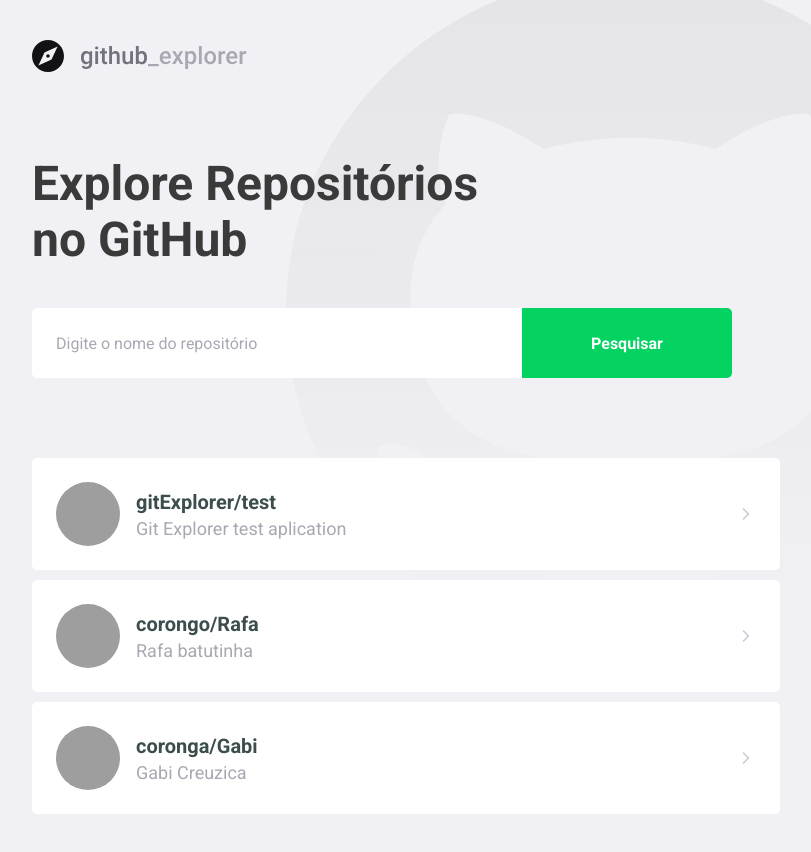
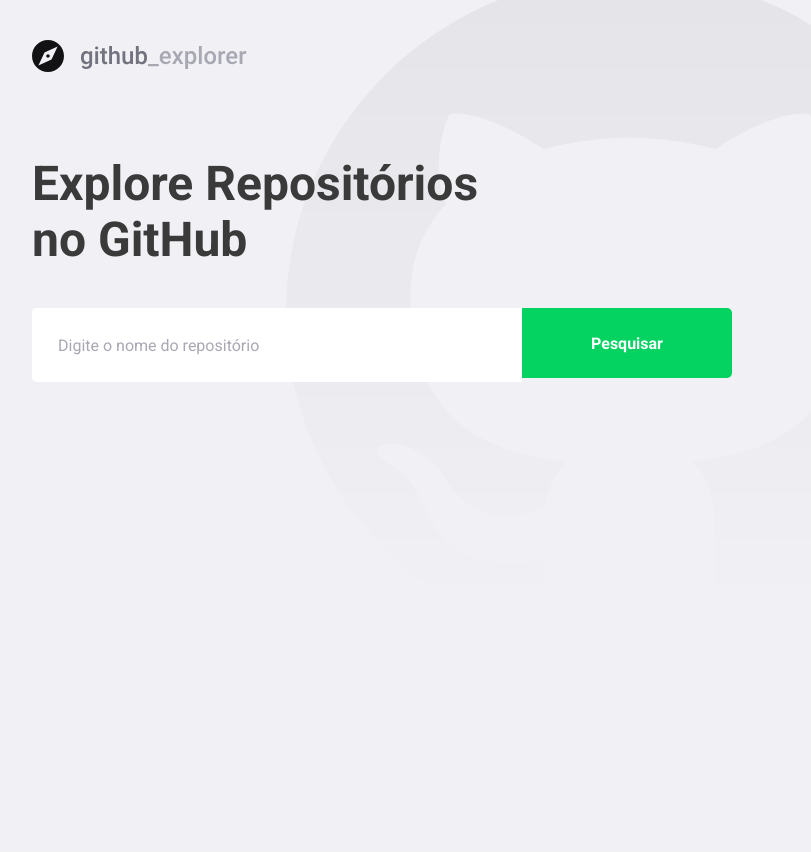
Before and after one commit to lscborges-old/Github-Explorer, a React (Create React App) app: page / in a window 1280 px wide. Shown: the whole page, without its empty margins (128-939 px from the left). After the commit the page ends 800 px from the top, so only its background shows below. Built offline with nearby package versions, Linux system fonts and the light colour scheme; grey boxes are pictures that could not be loaded.

Commit message:
Added Github api service + error handling

```diff
--- a/package.json
+++ b/package.json
@@ -10,6 +10,7 @@
     "@types/node": "^12.0.0",
     "@types/react": "^16.9.0",
     "@types/react-dom": "^16.9.0",
+    "axios": "^0.19.2",
     "polished": "^3.6.2",
     "react": "^16.13.1",
     "react-dom": "^16.13.1",
--- a/src/pages/Dashboard/index.tsx
+++ b/src/pages/Dashboard/index.tsx
@@ -1,59 +1,76 @@
-import React from 'react';
-
+import React, { useState, FormEvent } from 'react';
 import { FiChevronRight } from 'react-icons/fi';
+import api from '../../services/api';
 
 import logoImg from '../../assets/logo.svg';
 
-import { Title, Form, Repositories } from './styles';
+import { Title, Form, Repositories, Error } from './styles';
+
+interface Repository {
+  full_name: string;
+  description: string;
+  owner: {
+    login: string;
+    avatar_url: string;
+  };
+}
 
 const Dashboard: React.FC = () => {
+  const [newRepo, setNewRepo] = useState('');
+  const [inputError, setInputError] = useState('');
+  const [repositories, setRepositories] = useState<Repository[]>([]);
+
+  async function handleAddRepository(
+    event: FormEvent<HTMLFormElement>,
+  ): Promise<void> {
+    event.preventDefault();
+    try {
+      if (!newRepo) {
+        setInputError('Digite o autor/nome do Repositório');
+        return;
+      }
+
+      const response = await api.get<Repository>(`repos/${newRepo}`);
+      const repository = response.data;
+      setRepositories([...repositories, repository]);
+      setNewRepo('');
+      setInputError('');
+    } catch (err) {
+      setInputError('Erro na busca por esse repositório');
+    }
+  }
+
   return (
     <>
       <img src={logoImg} alt="Github Explorer" />
       <Title>Explore Repositórios no GitHub</Title>
 
-      <Form>
-        <input placeholder="Digite o nome do repositório" />
+      <Form hasError={!!inputError} onSubmit={handleAddRepository}>
+        <input
+          value={newRepo}
+          onChange={(e) => setNewRepo(e.target.value)}
+          placeholder="Digite o nome do repositório"
+        />
         <button type="submit">Pesquisar</button>
       </Form>
 
+      {inputError && <Error>{inputError}</Error>}
+
       <Repositories>
-        <a href="teste">
+        {repositories.map((repository) => (
+          <a key={repository.full_name} href="teste">
             <img
-            src="https://avatars0.githubusercontent.com/u/48814319?s=460&u=1bdee3901c3e567b7f97e30ff05996cbbcad32c5&v=4"
-            alt="Lucas Borges"
+              src={repository.owner.avatar_url}
+              alt={repository.owner.login}
             />
             <div>
-            <strong>gitExplorer/test</strong>
-            <p>Git Explorer test aplication</p>
+              <strong>{repository.full_name}</strong>
+              <p>{repository.description}</p>
             </div>
 
             <FiChevronRight size={20} />
           </a>
-        <a href="teste">
-          <img
-            src="https://scontent.ffor2-1.fna.fbcdn.net/v/t1.0-9/1383588_437024219741802_1202415424_n.jpg?_nc_cat=110&_nc_sid=85a577&_nc_eui2=AeHsJ80pLDj7NPua8FUZS4H5apnJ93FtX-Vqmcn3cW1f5f7SWiNxBvGlUhGoubluJ1wZQpiT9HKxsHZDGRGL0o0O&_nc_ohc=PZIM_2FSTKgAX_OyqeX&_nc_ht=scontent.ffor2-1.fna&oh=28365d0c501291ff0f4485114011e2f9&oe=5EDD1DB3"
-            alt="Rafa Borges"
-          />
-          <div>
-            <strong>corongo/Rafa</strong>
-            <p> Rafa batutinha</p>
-          </div>
-
-          <FiChevronRight size={20} />
-        </a>
-        <a href="teste">
-          <img
-            src="https://scontent.ffor2-1.fna.fbcdn.net/v/t31.0-8/p960x960/18423131_10211103431434393_4118546511887905984_o.jpg?_nc_cat=111&_nc_sid=7aed08&_nc_eui2=AeFHwVSrZf2mBCDLL8g7XYVwLKMei8MYjTYsox6LwxiNNg6nHxhvVfJyZPy8kiH7xH6BLQeoiENNobGLF36nz7GD&_nc_ohc=6gNpZhCv93UAX_PLkaD&_nc_ht=scontent.ffor2-1.fna&_nc_tp=6&oh=9f614db7d900e6a81a55bdbaf2dd4f22&oe=5EDDF0A3"
-            alt="Lucas Borges"
-          />
-          <div>
-            <strong>coronga/Gabi</strong>
-            <p>Gabi Creuzica</p>
-          </div>
-
-          <FiChevronRight size={20} />
-        </a>
+        ))}
       </Repositories>
     </>
   );
--- a/src/pages/Dashboard/styles.ts
+++ b/src/pages/Dashboard/styles.ts
@@ -1,5 +1,9 @@
-import styled from 'styled-components';
+import styled, { css } from 'styled-components';
 import { shade } from 'polished';
+
+interface FormProps {
+  hasError: boolean;
+}
 
 export const Title = styled.h1`
   font-size: 48px;
@@ -9,7 +13,7 @@
   margin-top: 80px;
 `;
 
-export const Form = styled.form`
+export const Form = styled.form<FormProps>`
   margin-top: 40px;
   max-width: 700px;
   display: flex;
@@ -21,6 +25,15 @@
     border: 0;
     border-radius: 5px 0 0 5px;
     color: 3a3a3a;
+    border: 2px solid #fff;
+    border-right: 0;
+
+    ${(props) =>
+      props.hasError &&
+      css`
+        border-color: #c53030;
+      `}
+
     &::placeholder {
       color: #a8a8b3;
     }
@@ -39,6 +52,12 @@
       background: ${shade(0.2, '#04d361')};
     }
   }
+`;
+
+export const Error = styled.span`
+  display: block;
+  color: #c53030;
+  margin-top: 8px;
 `;
 
 export const Repositories = styled.div`
@@ -72,6 +91,7 @@
 
     div {
       margin-left: 16px;
+      flex: 1;
       strong {
         font-size: 20px;
         color: #3d4d4d;
--- /dev/null
+++ b/src/services/api.ts
@@ -0,0 +1,7 @@
+import axios from 'axios';
+
+const api = axios.create({
+  baseURL: 'https://api.github.com',
+});
+
+export default api;
```
Also changed, not shown: .eslintrc.json, 1 other file (tests, documents, lock files or other folders). Lines whose indentation alone changed are shown as unchanged.
